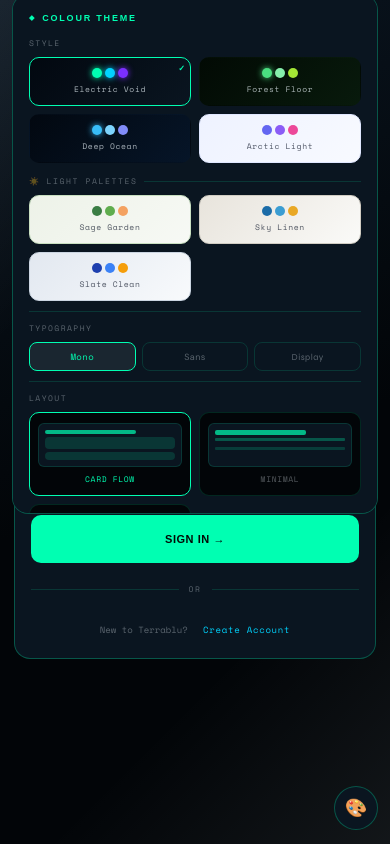
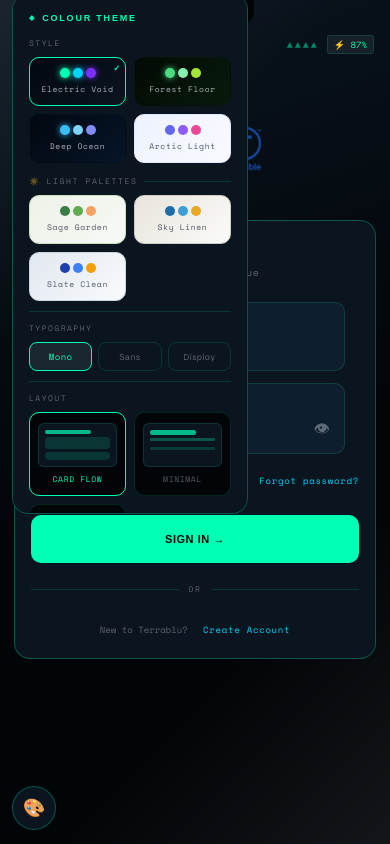
Before and after one commit to Adyapragnya/TerrablumobileUI, a plain HTML site: page index.html in a window 390 px wide. Both pictures are taken after a click on the button "Choose colour theme". Drawn offline with nearby package versions, Linux system fonts and the light colour scheme; a web font is replaced by a local one.

Commit message:
changesq

```diff
--- a/index.html
+++ b/index.html
@@ -46,13 +46,67 @@ html,body{height:100%;background:var(--bg0);font-family:var(--font-body);color:v
 @keyframes orbf{0%,100%{transform:translate(0,0) scale(1)}50%{transform:translate(25px,-20px) scale(1.1)}}
 
 /* ═══ THEME PICKER ═══ */
-.theme-btn{position:fixed;top:50%;right:16px;transform:translateY(-50%);z-index:200;width:42px;height:42px;border-radius:50%;border:none;cursor:pointer;background:var(--bg1);border:1.5px solid var(--border2);display:flex;align-items:center;justify-content:center;font-size:18px;box-shadow:0 0 20px rgba(0,0,0,0.5),0 0 30px rgba(0,0,0,0.3);transition:all 0.3s;animation:throbBtn 3s ease-in-out infinite;}
-.theme-btn:hover{transform:translateY(-50%) scale(1.1);}
-@keyframes throbBtn{0%,100%{box-shadow:0 0 20px rgba(0,0,0,0.5),0 0 0 0 var(--border2)}50%{box-shadow:0 0 20px rgba(0,0,0,0.5),0 0 0 6px transparent}}
-.theme-panel{position:fixed;right:68px;top:50%;transform:translateY(-50%);z-index:199;background:var(--bg1);border:1.5px solid var(--border2);border-radius:20px;padding:18px 16px;width:236px;max-height:88vh;overflow-y:auto;overflow-x:hidden;box-shadow:0 8px 48px rgba(0,0,0,0.6),0 0 80px rgba(0,0,0,0.3);display:none;animation:panelIn 0.35s cubic-bezier(0.34,1.2,0.64,1) forwards;scrollbar-width:none;}
+
+/* ═══ THEME PICKER ═══ */
+.theme-btn{
+  position:fixed;
+  top:50%;
+  left:16px;
+  right:auto;
+  transform:translateY(-50%);
+  z-index:200;
+  width:42px;
+  height:42px;
+  border-radius:50%;
+  border:none;
+  cursor:pointer;
+  background:var(--bg1);
+  border:1.5px solid var(--border2);
+  display:flex;
+  align-items:center;
+  justify-content:center;
+  font-size:18px;
+  box-shadow:0 0 20px rgba(0,0,0,0.5),0 0 30px rgba(0,0,0,0.3);
+  transition:all 0.3s;
+  animation:throbBtn 3s ease-in-out infinite;
+}
+.theme-btn:hover{
+  transform:translateY(-50%) scale(1.1);
+}
+
+@keyframes throbBtn{
+  0%,100%{box-shadow:0 0 20px rgba(0,0,0,0.5),0 0 0 0 var(--border2)}
+  50%{box-shadow:0 0 20px rgba(0,0,0,0.5),0 0 0 6px transparent}
+}
+
+.theme-panel{
+  position:fixed;
+  left:68px;
+  right:auto;
+  top:50%;
+  transform:translateY(-50%);
+  z-index:199;
+  background:var(--bg1);
+  border:1.5px solid var(--border2);
+  border-radius:20px;
+  padding:18px 16px;
+  width:236px;
+  max-height:88vh;
+  overflow-y:auto;
+  overflow-x:hidden;
+  box-shadow:0 8px 48px rgba(0,0,0,0.6),0 0 80px rgba(0,0,0,0.3);
+  display:none;
+  animation:panelIn 0.35s cubic-bezier(0.34,1.2,0.64,1) forwards;
+  scrollbar-width:none;
+}
 .theme-panel::-webkit-scrollbar{display:none;}
 .theme-panel.open{display:block;}
-@keyframes panelIn{from{opacity:0;transform:translateY(-50%) translateX(16px)}to{opacity:1;transform:translateY(-50%) translateX(0)}}
+
+@keyframes panelIn{
+  from{opacity:0;transform:translateY(-50%) translateX(-16px)}
+  to{opacity:1;transform:translateY(-50%) translateX(0)}
+}
+
 .tp-title{font-family:var(--font-head);font-size:9px;font-weight:700;letter-spacing:0.2em;text-transform:uppercase;color:var(--accent1);margin-bottom:14px;display:flex;align-items:center;gap:6px;}
 .tp-title::before{content:'◆';font-size:7px;}
 .tp-divider{height:1px;background:var(--border);margin:10px 0;}
@@ -625,9 +679,38 @@ input[type=range]::-webkit-slider-thumb:hover{transform:scale(1.2);}
   pointer-events:none;
 }
 
-@media(max-height:900px){.phone{transform:translate(-50%,-50%) scale(0.88);}.theme-btn{right:calc(50% - 240px);}}
-@media(max-height:780px){.phone{transform:translate(-50%,-50%) scale(0.78);}.theme-btn{right:calc(50% - 215px);}}
-@media(max-width:500px){.phone{width:100vw;height:100vh;border-radius:0;}.theme-btn{top:auto;bottom:24px;right:24px;transform:none;}.theme-panel{right:76px;top:auto;bottom:80px;transform:none;}}
+
+@media(max-height:900px){
+  .phone{transform:translate(-50%,-50%) scale(0.88);}
+  .theme-btn{left:calc(50% - 240px); right:auto;}
+}
+
+@media(max-height:780px){
+  .phone{transform:translate(-50%,-50%) scale(0.78);}
+  .theme-btn{left:calc(50% - 215px); right:auto;}
+}
+
+@media(max-width:500px){
+  .phone{width:100vw;height:100vh;border-radius:0;}
+  .theme-btn{
+    top:auto;
+    bottom:24px;
+    left:24px;
+    right:auto;
+    transform:none;
+  }
+  .theme-panel{
+    left:24px;
+    right:auto;
+    top:auto;
+    bottom:80px;
+    transform:none;
+    width:min(236px, calc(100vw - 48px));
+    max-width:calc(100vw - 48px);
+  }
+}
+
+
 
 /* ═══ REMOVE ALL SHADOWS / GLOWS ═══ */
 .theme-btn,
@@ -1100,7 +1183,8 @@ input[type=range]::-webkit-slider-thumb:hover{transform:scale(1.2);}
 
 .theme-btn {
   top: auto;
-    right: 12px;
+  left: 12px;
+  right: auto;
   bottom: calc(14px + env(safe-area-inset-bottom, 0px));
   transform: none;
   width: 44px;
@@ -1113,9 +1197,9 @@ input[type=range]::-webkit-slider-thumb:hover{transform:scale(1.2);}
 
 .theme-panel {
   left: 12px;
-    right: 12px;
-    width: auto;
-    max-width: none;
+  right: auto;
+  width: min(236px, calc(100vw - 24px));
+  max-width: calc(100vw - 24px);
   top: auto;
   bottom: calc(70px + env(safe-area-inset-bottom, 0px));
   transform: none;
@@ -1125,7 +1209,9 @@ input[type=range]::-webkit-slider-thumb:hover{transform:scale(1.2);}
 
 .active-theme-badge {
   bottom: calc(70px + env(safe-area-inset-bottom, 0px));
-    max-width: calc(100vw - 24px);
+  left: 50%;
+  transform: translateX(-50%);
+  max-width: calc(100vw - 72px);
 }
 
   .offl {
```
Lines whose indentation alone changed are shown as unchanged.
